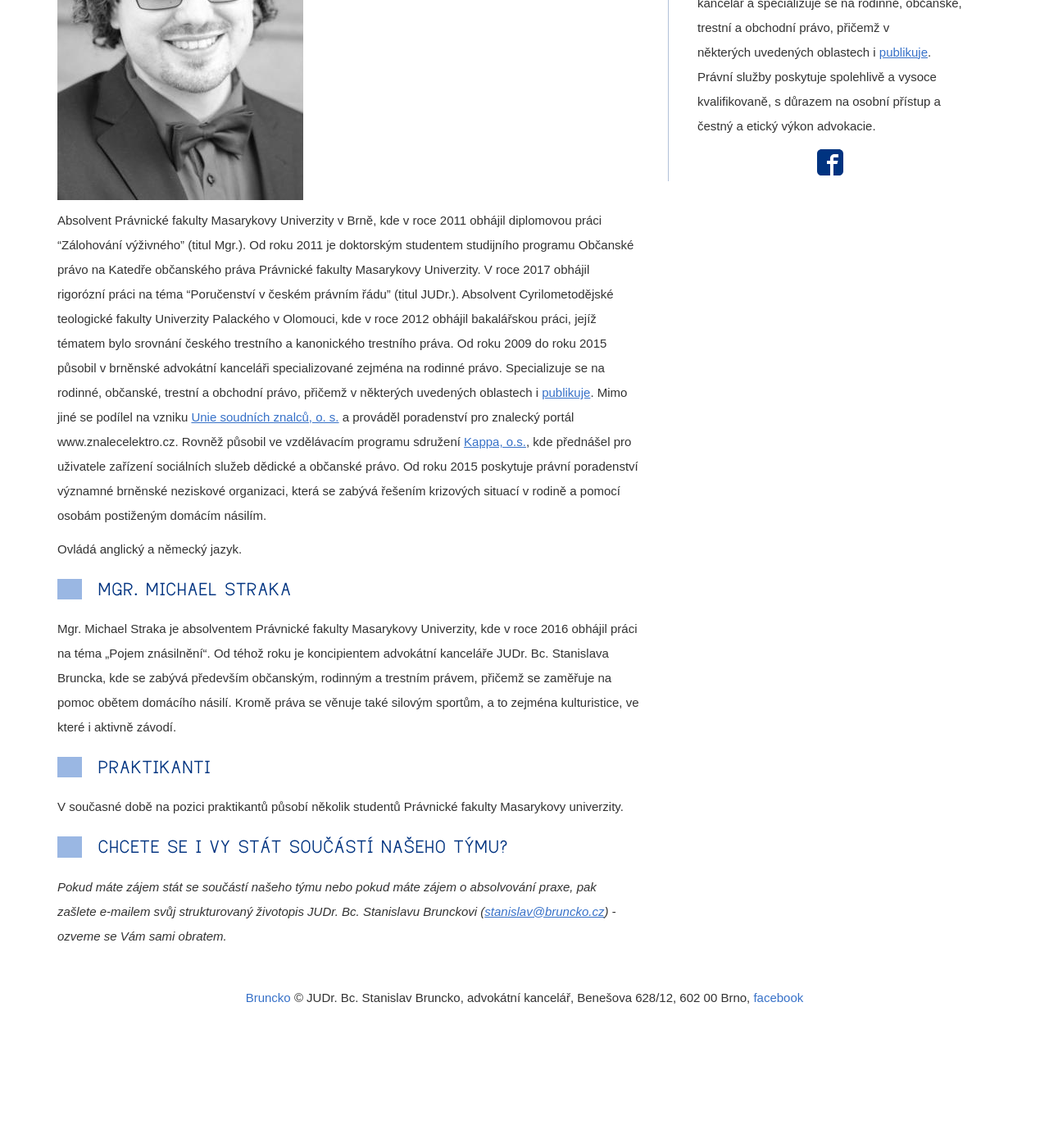
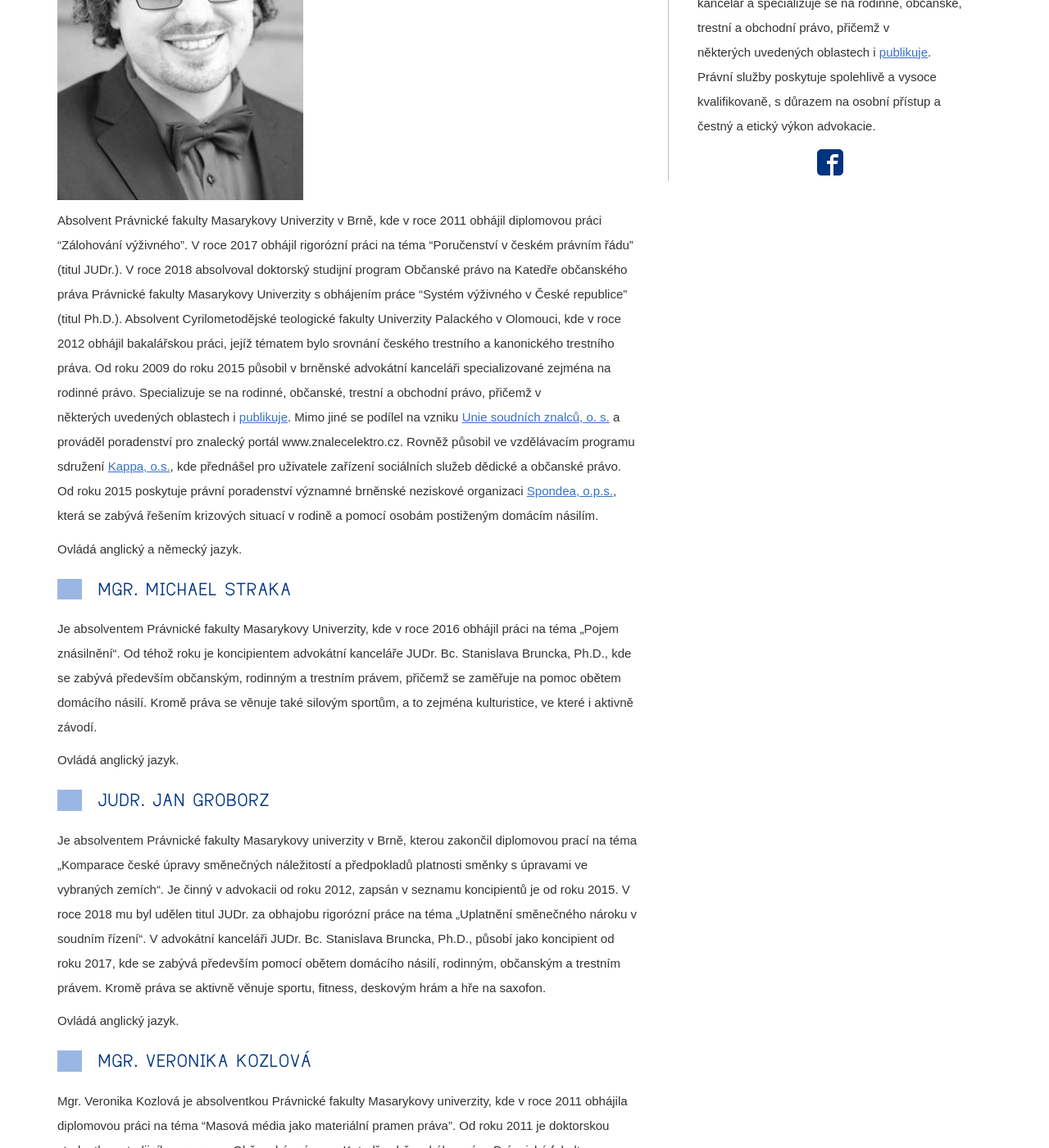
Before and after one commit to Pave91/bruncko-web, a Jekyll site: the page built from osoby-v-kancelari.md, in a window 1280 px wide and 1400 px high, scrolled down 564 px. Shown: the whole window at 82% size. Built offline with Jekyll 4.4.1, drawn with Linux system fonts in a browser that asks for light colours; nearby versions of some CDN libraries; before the commit the page ends 1821 px from its top, so only the background shows below that; some of the changed text lies outside the part shown.

Commit message:
Update osoby-v-kancelari.md

```diff
--- a/osoby-v-kancelari.md
+++ b/osoby-v-kancelari.md
@@ -4,24 +4,40 @@ title: Osoby v kanceláři
 permalink: /osoby-v-kancelari/
 ---
 
-## JUDr. Bc. Stanislav Bruncko
+## JUDr. Bc. Stanislav Bruncko, Ph.D.
 
 
 ![Mgr. Bc. Stanislav Bruncko]({{site.baseurl}}/www/img/SB.jpg)
 
-Absolvent Právnické fakulty Masarykovy Univerzity v Brně, kde v roce 2011 obhájil diplomovou práci "Zálohování výživného" (titul Mgr.). Od roku 2011 je doktorským studentem studijního programu Občanské právo na Katedře občanského práva Právnické fakulty Masarykovy Univerzity. V roce 2017 obhájil rigorózní práci na téma "Poručenství v českém právním řádu" (titul JUDr.).
+Absolvent Právnické fakulty Masarykovy Univerzity v Brně, kde v roce 2011 obhájil diplomovou práci "Zálohování výživného". V roce 2017 obhájil rigorózní práci na téma "Poručenství v českém právním řádu" (titul JUDr.). V roce 2018 absolvoval doktorský studijní program Občanské právo na Katedře občanského práva Právnické fakulty Masarykovy Univerzity s obhájením práce "Systém výživného v České republice" (titul Ph.D.).
 Absolvent Cyrilometodějské teologické fakulty Univerzity Palackého v Olomouci, kde v roce 2012 obhájil bakalářskou práci, jejíž tématem bylo srovnání českého trestního a kanonického trestního práva.
 Od roku 2009 do roku 2015 působil v brněnské advokátní kanceláři specializované zejména na rodinné právo.
 Specializuje se na rodinné, občanské, trestní a obchodní právo, přičemž v některých uvedených oblastech i [publikuje]({{site.baseurl}}/publikacni-cinnost#bruncko).
-Mimo jiné se podílel na vzniku [Unie soudních znalců, o. s.](http://uniesoudnichznalcu.cz/) a prováděl poradenství pro znalecký portál www.znalecelektro.cz. Rovněž působil ve vzdělávacím programu sdružení [Kappa, o.s.](http://www.kappa-help.cz/), kde přednášel pro uživatele zařízení sociálních služeb dědické a občanské právo. Od roku 2015 poskytuje právní poradenství významné brněnské neziskové organizaci, která se zabývá řešením krizových situací v rodině a pomocí osobám postiženým domácím násilím.
+Mimo jiné se podílel na vzniku [Unie soudních znalců, o. s.](http://uniesoudnichznalcu.cz/) a prováděl poradenství pro znalecký portál www.znalecelektro.cz. Rovněž působil ve vzdělávacím programu sdružení [Kappa, o.s.](http://www.kappa-help.cz/), kde přednášel pro uživatele zařízení sociálních služeb dědické a občanské právo. Od roku 2015 poskytuje právní poradenství významné brněnské neziskové organizaci [Spondea, o.p.s.](https://www.spondea.cz/), která se zabývá řešením krizových situací v rodině a pomocí osobám postiženým domácím násilím.
 
 Ovládá anglický a německý jazyk.
 
 
 
 ## Mgr. Michael Straka
-Mgr. Michael Straka je absolventem Právnické fakulty Masarykovy Univerzity, kde v roce 2016 obhájil práci na téma „Pojem znásilnění“. Od téhož roku je koncipientem advokátní kanceláře JUDr. Bc. Stanislava Bruncka, kde se zabývá především občanským, rodinným a trestním právem, přičemž se zaměřuje na pomoc obětem domácího násilí. Kromě práva se věnuje také silovým sportům, a to zejména kulturistice, ve které i aktivně závodí.
+Je absolventem Právnické fakulty Masarykovy Univerzity, kde v roce 2016 obhájil práci na téma „Pojem znásilnění“. Od téhož roku je koncipientem advokátní kanceláře JUDr. Bc. Stanislava Bruncka, Ph.D., kde se zabývá především občanským, rodinným a trestním právem, přičemž se zaměřuje na pomoc obětem domácího násilí. Kromě práva se věnuje také silovým sportům, a to zejména kulturistice, ve které i aktivně závodí.
 
+Ovládá anglický jazyk.
+
+
+## JUDr. Jan Groborz
+Je absolventem Právnické fakulty Masarykovy univerzity v Brně, kterou zakončil diplomovou prací na téma „Komparace české úpravy směnečných náležitostí a předpokladů platnosti směnky s úpravami ve vybraných zemích“. Je činný v advokacii od roku 2012, zapsán v seznamu koncipientů je od roku 2015. V roce 2018 mu byl udělen titul JUDr. za obhajobu rigorózní práce na téma „Uplatnění směnečného nároku v soudním řízení“. V advokátní kanceláři JUDr. Bc. Stanislava Bruncka, Ph.D., působí jako koncipient od roku 2017, kde se zabývá především pomocí obětem domácího násilí, rodinným, občanským a trestním právem.
+Kromě práva se aktivně věnuje sportu, fitness, deskovým hrám a hře na saxofon.
+
+Ovládá anglický jazyk.
+
+
+## Mgr. Veronika Kozlová
+Mgr. Veronika Kozlová je absolventkou Právnické fakulty Masarykovy univerzity, kde v roce 2011 obhájila diplomovou práci na téma "Masová média jako materiální pramen práva". Od roku 2011 je doktorskou studentkou studijního programu Občanské právo na Katedře občanského práva Právnické fakulty Masarykovy Univerzity, kde píše disertační práci na téma "Domácí násilí v občanském právu".
+Od roku 2013 pracovala jako právník neziskové organizace Spondea, o.p.s, kde se zabývala pomocí obětem domácího násilí.
+Advokátní koncipientkou JUDr. Bc. Stanislava Bruncka, Ph.D., je od roku 2015. Specializuje se na občanské, rodinné a trestní právo, zvláště pak na problematiku domácího násilí, kterou se zabývá i ve svých [odborných publikacích]({{site.baseurl}}/publikacni-cinnost#kozlova).
+Kromě práva se věnuje cvičení, zejména józe a akrobacii ve vzdušné síti. Je autorkou cvičení D-Yogi Fly a provozovatelkou studia Flash Gym – [www.jogavevzduchu.cz](http://www.jogavevzduchu.cz/).
+Od roku 2016 je na rodičovské dovolené, výkon koncipientské praxe má přerušen.
 
 
 ## Praktikanti
@@ -29,4 +45,4 @@ V současné době na pozici praktikantů působí několik studentů Právnick
 
 
 ## Chcete se i Vy stát součástí našeho týmu?
-_Pokud máte zájem stát se součástí našeho týmu nebo pokud máte zájem o absolvování praxe, pak zašlete e-mailem svůj strukturovaný životopis JUDr. Bc. Stanislavu Brunckovi ([stanislav@bruncko.cz](mailto:stanislav@bruncko.cz)) - ozveme se Vám sami obratem._
+_Pokud máte zájem stát se součástí našeho týmu nebo pokud máte zájem o absolvování praxe, pak zašlete e-mailem svůj strukturovaný životopis JUDr. Bc. Stanislavu Brunckovi, Ph.D. ([stanislav@bruncko.cz](mailto:stanislav@bruncko.cz)) - ozveme se Vám sami obratem._
```
